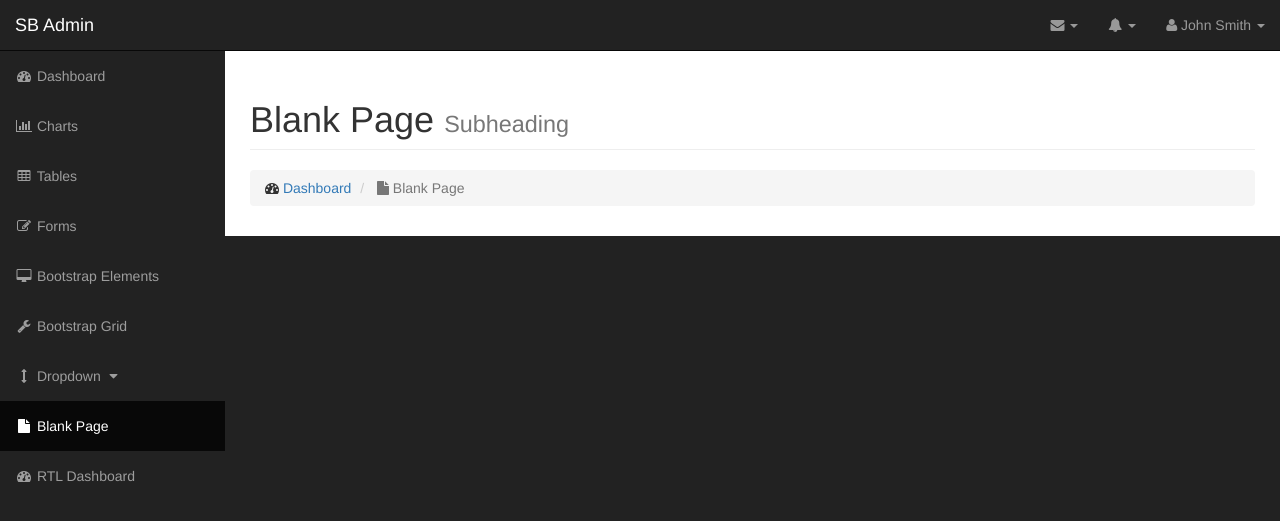
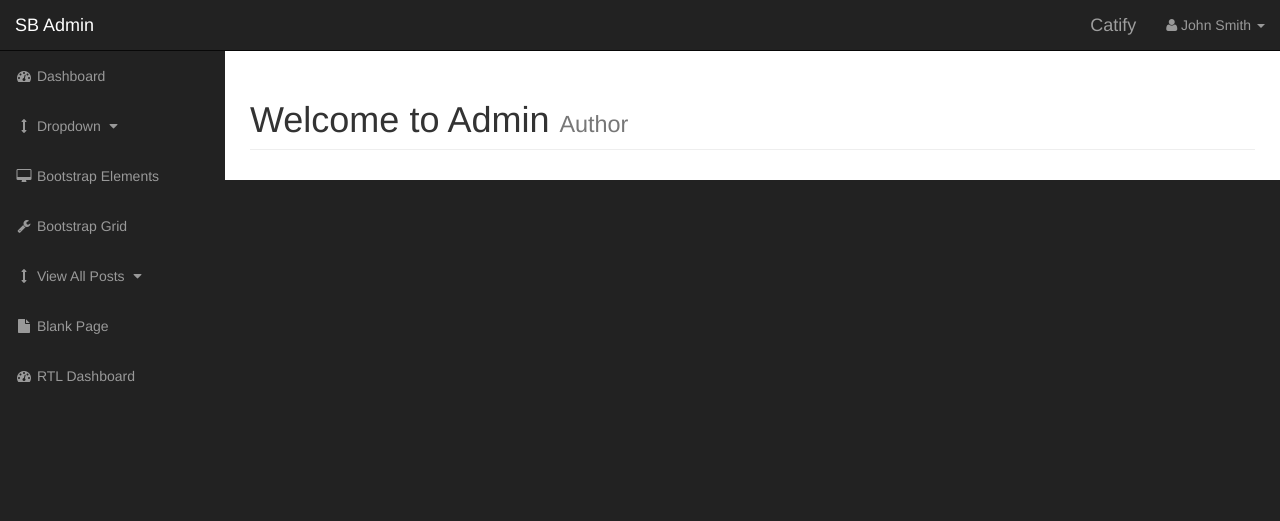
Before and after one commit to shubhamgamey/CMS-PHP, a PHP site: page /admin in a window 1280 px wide. Shown: the top 521 px of the page. Run offline with PHP 8.4, Linux system fonts and the light colour scheme; grey boxes labelled with a size stand in for pictures from a placeholder-image service; some libraries are stand-ins or nearby versions.

Commit message:
- Admin Portal Improved

```diff
--- a/admin/css/sb-admin.css
+++ b/admin/css/sb-admin.css
@@ -147,6 +147,14 @@ ul.alert-dropdown {
     color: #999;
 }
 
+li>a{
+    color: #999;
+}
+
+li>a:hover {
+    color: #fff;
+}
+
 .side-nav>li>ul>li>a:hover {
     color: #fff;
 }
--- /dev/null
+++ b/admin/includes/adminHeader.php
@@ -0,0 +1,29 @@
+<head>
+    <meta charset="utf-8" />
+    <meta http-equiv="X-UA-Compatible" content="IE=edge" />
+    <meta name="viewport" content="width=device-width, initial-scale=1" />
+    <meta name="description" content="" />
+    <meta name="author" content="" />
+
+    <title>SB Admin - Bootstrap Admin Template</title>
+
+    <!-- Bootstrap Core CSS -->
+    <link href="css/bootstrap.min.css" rel="stylesheet" />
+
+    <!-- Custom CSS -->
+    <link href="css/sb-admin.css" rel="stylesheet" />
+
+    <!-- Custom Fonts -->
+    <link
+      href="font-awesome/css/font-awesome.min.css"
+      rel="stylesheet"
+      type="text/css"
+    />
+
+    <!-- HTML5 Shim and Respond.js IE8 support of HTML5 elements and media queries -->
+    <!-- WARNING: Respond.js doesn't work if you view the page via file:// -->
+    <!--[if lt IE 9]>
+      <script src="https://oss.maxcdn.com/libs/html5shiv/3.7.0/html5shiv.js"></script>
+      <script src="https://oss.maxcdn.com/libs/respond.js/1.4.2/respond.min.js"></script>
+    <![endif]-->
+  </head>
--- /dev/null
+++ b/admin/includes/adminNavigation.php
@@ -0,0 +1,34 @@
+<nav class="navbar navbar-inverse navbar-fixed-top" role="navigation">
+    <!-- Brand and toggle get grouped for better mobile display -->
+    <div class="navbar-header">
+        <button type="button" class="navbar-toggle" data-toggle="collapse" data-target=".navbar-ex1-collapse">
+            <span class="sr-only">Toggle navigation</span>
+            <span class="icon-bar"></span>
+            <span class="icon-bar"></span>
+            <span class="icon-bar"></span>
+        </button>
+        <a class="navbar-brand" href="index.html">SB Admin</a>
+    </div>
+    <!-- Top Menu Items -->
+    <ul class="nav navbar-right top-nav">
+        <li>
+            <a class="navbar-brand" href="../">Catify</a>
+        </li>
+        <li class="dropdown">
+            <a href="#" class="dropdown-toggle" data-toggle="dropdown"><i class="fa fa-user"></i> John Smith <b class="caret"></b></a>
+            <ul class="dropdown-menu">
+                <li>
+                    <a href="#"><i class="fa fa-fw fa-user"></i> Profile</a>
+                </li>
+
+                <li class="divider"></li>
+                <li>
+                    <a href="#"><i class="fa fa-fw fa-power-off"></i> Log Out</a>
+                </li>
+            </ul>
+        </li>
+    </ul>
+    <!-- Sidebar Menu Items - These collapse to the responsive navigation menu on small screens -->
+
+    <!-- /.navbar-collapse -->
+</nav>
--- /dev/null
+++ b/admin/includes/adminSidebar.php
@@ -0,0 +1,43 @@
+<div class="collapse navbar-collapse navbar-ex1-collapse">
+    <ul class="nav navbar-nav side-nav">
+        <li>
+            <a href="index.html"><i class="fa fa-fw fa-dashboard"></i> Dashboard</a>
+        </li>
+        <li>
+            <a href="javascript:;" data-toggle="collapse" data-target="#demo"><i class="fa fa-fw fa-arrows-v"></i> Dropdown
+                <i class="fa fa-fw fa-caret-down"></i></a>
+            <ul id="demo" class="collapse">
+                <li>
+                    <a href="#">Dropdown Item</a>
+                </li>
+                <li>
+                    <a href="#">Dropdown Item</a>
+                </li>
+            </ul>
+        </li>
+        <li>
+            <a href="bootstrap-elements.html"><i class="fa fa-fw fa-desktop"></i> Bootstrap Elements</a>
+        </li>
+        <li>
+            <a href="bootstrap-grid.html"><i class="fa fa-fw fa-wrench"></i> Bootstrap Grid</a>
+        </li>
+        <li>
+            <a href="javascript:;" data-toggle="collapse" data-target="#posts_dropdown"><i class="fa fa-fw fa-arrows-v"></i> View All Posts
+                <i class="fa fa-fw fa-caret-down"></i></a>
+            <ul id="posts_dropdown" class="collapse">
+                <li>
+                    <a href="#">Dropdown Item</a>
+                </li>
+                <li>
+                    <a href="#">Dropdown Item</a>
+                </li>
+            </ul>
+        </li>
+        <li class="active">
+            <a href="blank-page.html"><i class="fa fa-fw fa-file"></i> Blank Page</a>
+        </li>
+        <li>
+            <a href="index-rtl.html"><i class="fa fa-fw fa-dashboard"></i> RTL Dashboard</a>
+        </li>
+    </ul>
+</div>
--- a/admin/index.html
+++ /dev/null
@@ -1,235 +0,0 @@
-<!DOCTYPE html>
-<html lang="en">
-
-<head>
-
-    <meta charset="utf-8">
-    <meta http-equiv="X-UA-Compatible" content="IE=edge">
-    <meta name="viewport" content="width=device-width, initial-scale=1">
-    <meta name="description" content="">
-    <meta name="author" content="">
-
-    <title>SB Admin - Bootstrap Admin Template</title>
-
-    <!-- Bootstrap Core CSS -->
-    <link href="css/bootstrap.min.css" rel="stylesheet">
-
-    <!-- Custom CSS -->
-    <link href="css/sb-admin.css" rel="stylesheet">
-
-    <!-- Custom Fonts -->
-    <link href="font-awesome/css/font-awesome.min.css" rel="stylesheet" type="text/css">
-
-    <!-- HTML5 Shim and Respond.js IE8 support of HTML5 elements and media queries -->
-    <!-- WARNING: Respond.js doesn't work if you view the page via file:// -->
-    <!--[if lt IE 9]>
-        <script src="https://oss.maxcdn.com/libs/html5shiv/3.7.0/html5shiv.js"></script>
-        <script src="https://oss.maxcdn.com/libs/respond.js/1.4.2/respond.min.js"></script>
-    <![endif]-->
-
-</head>
-
-<body>
-
-    <div id="wrapper">
-
-        <!-- Navigation -->
-        <nav class="navbar navbar-inverse navbar-fixed-top" role="navigation">
-            <!-- Brand and toggle get grouped for better mobile display -->
-            <div class="navbar-header">
-                <button type="button" class="navbar-toggle" data-toggle="collapse" data-target=".navbar-ex1-collapse">
-                    <span class="sr-only">Toggle navigation</span>
-                    <span class="icon-bar"></span>
-                    <span class="icon-bar"></span>
-                    <span class="icon-bar"></span>
-                </button>
-                <a class="navbar-brand" href="index.html">SB Admin</a>
-            </div>
-            <!-- Top Menu Items -->
-            <ul class="nav navbar-right top-nav">
-                <li class="dropdown">
-                    <a href="#" class="dropdown-toggle" data-toggle="dropdown"><i class="fa fa-envelope"></i> <b class="caret"></b></a>
-                    <ul class="dropdown-menu message-dropdown">
-                        <li class="message-preview">
-                            <a href="#">
-                                <div class="media">
-                                    <span class="pull-left">
-                                        <img class="media-object" src="http://placehold.it/50x50" alt="">
-                                    </span>
-                                    <div class="media-body">
-                                        <h5 class="media-heading">
-                                            <strong>John Smith</strong>
-                                        </h5>
-                                        <p class="small text-muted"><i class="fa fa-clock-o"></i> Yesterday at 4:32 PM</p>
-                                        <p>Lorem ipsum dolor sit amet, consectetur...</p>
-                                    </div>
-                                </div>
-                            </a>
-                        </li>
-                        <li class="message-preview">
-                            <a href="#">
-                                <div class="media">
-                                    <span class="pull-left">
-                                        <img class="media-object" src="http://placehold.it/50x50" alt="">
-                                    </span>
-                                    <div class="media-body">
-                                        <h5 class="media-heading">
-                                            <strong>John Smith</strong>
-                                        </h5>
-                                        <p class="small text-muted"><i class="fa fa-clock-o"></i> Yesterday at 4:32 PM</p>
-                                        <p>Lorem ipsum dolor sit amet, consectetur...</p>
-                                    </div>
-                                </div>
-                            </a>
-                        </li>
-                        <li class="message-preview">
-                            <a href="#">
-                                <div class="media">
-                                    <span class="pull-left">
-                                        <img class="media-object" src="http://placehold.it/50x50" alt="">
-                                    </span>
-                                    <div class="media-body">
-                                        <h5 class="media-heading">
-                                            <strong>John Smith</strong>
-                                        </h5>
-                                        <p class="small text-muted"><i class="fa fa-clock-o"></i> Yesterday at 4:32 PM</p>
-                                        <p>Lorem ipsum dolor sit amet, consectetur...</p>
-                                    </div>
-                                </div>
-                            </a>
-                        </li>
-                        <li class="message-footer">
-                            <a href="#">Read All New Messages</a>
-                        </li>
-                    </ul>
-                </li>
-                <li class="dropdown">
-                    <a href="#" class="dropdown-toggle" data-toggle="dropdown"><i class="fa fa-bell"></i> <b class="caret"></b></a>
-                    <ul class="dropdown-menu alert-dropdown">
-                        <li>
-                            <a href="#">Alert Name <span class="label label-default">Alert Badge</span></a>
-                        </li>
-                        <li>
-                            <a href="#">Alert Name <span class="label label-primary">Alert Badge</span></a>
-                        </li>
-                        <li>
-                            <a href="#">Alert Name <span class="label label-success">Alert Badge</span></a>
-                        </li>
-                        <li>
-                            <a href="#">Alert Name <span class="label label-info">Alert Badge</span></a>
-                        </li>
-                        <li>
-                            <a href="#">Alert Name <span class="label label-warning">Alert Badge</span></a>
-                        </li>
-                        <li>
-                            <a href="#">Alert Name <span class="label label-danger">Alert Badge</span></a>
-                        </li>
-                        <li class="divider"></li>
-                        <li>
-                            <a href="#">View All</a>
-                        </li>
-                    </ul>
-                </li>
-                <li class="dropdown">
-                    <a href="#" class="dropdown-toggle" data-toggle="dropdown"><i class="fa fa-user"></i> John Smith <b class="caret"></b></a>
-                    <ul class="dropdown-menu">
-                        <li>
-                            <a href="#"><i class="fa fa-fw fa-user"></i> Profile</a>
-                        </li>
-                        <li>
-                            <a href="#"><i class="fa fa-fw fa-envelope"></i> Inbox</a>
-                        </li>
-                        <li>
-                            <a href="#"><i class="fa fa-fw fa-gear"></i> Settings</a>
-                        </li>
-                        <li class="divider"></li>
-                        <li>
-                            <a href="#"><i class="fa fa-fw fa-power-off"></i> Log Out</a>
-                        </li>
-                    </ul>
-                </li>
-            </ul>
-            <!-- Sidebar Menu Items - These collapse to the responsive navigation menu on small screens -->
-            <div class="collapse navbar-collapse navbar-ex1-collapse">
-                <ul class="nav navbar-nav side-nav">
-                    <li>
-                        <a href="index.html"><i class="fa fa-fw fa-dashboard"></i> Dashboard</a>
-                    </li>
-                    <li>
-                        <a href="charts.html"><i class="fa fa-fw fa-bar-chart-o"></i> Charts</a>
-                    </li>
-                    <li>
-                        <a href="tables.html"><i class="fa fa-fw fa-table"></i> Tables</a>
-                    </li>
-                    <li>
-                        <a href="forms.html"><i class="fa fa-fw fa-edit"></i> Forms</a>
-                    </li>
-                    <li>
-                        <a href="bootstrap-elements.html"><i class="fa fa-fw fa-desktop"></i> Bootstrap Elements</a>
-                    </li>
-                    <li>
-                        <a href="bootstrap-grid.html"><i class="fa fa-fw fa-wrench"></i> Bootstrap Grid</a>
-                    </li>
-                    <li>
-                        <a href="javascript:;" data-toggle="collapse" data-target="#demo"><i class="fa fa-fw fa-arrows-v"></i> Dropdown <i class="fa fa-fw fa-caret-down"></i></a>
-                        <ul id="demo" class="collapse">
-                            <li>
-                                <a href="#">Dropdown Item</a>
-                            </li>
-                            <li>
-                                <a href="#">Dropdown Item</a>
-                            </li>
-                        </ul>
-                    </li>
-                    <li class="active">
-                        <a href="blank-page.html"><i class="fa fa-fw fa-file"></i> Blank Page</a>
-                    </li>
-                    <li>
-                        <a href="index-rtl.html"><i class="fa fa-fw fa-dashboard"></i> RTL Dashboard</a>
-                    </li>
-                </ul>
-            </div>
-            <!-- /.navbar-collapse -->
-        </nav>
-
-        <div id="page-wrapper">
-
-            <div class="container-fluid">
-
-                <!-- Page Heading -->
-                <div class="row">
-                    <div class="col-lg-12">
-                        <h1 class="page-header">
-                            Blank Page
-                            <small>Subheading</small>
-                        </h1>
-                        <ol class="breadcrumb">
-                            <li>
-                                <i class="fa fa-dashboard"></i>  <a href="index.html">Dashboard</a>
-                            </li>
-                            <li class="active">
-                                <i class="fa fa-file"></i> Blank Page
-                            </li>
-                        </ol>
-                    </div>
-                </div>
-                <!-- /.row -->
-
-            </div>
-            <!-- /.container-fluid -->
-
-        </div>
-        <!-- /#page-wrapper -->
-
-    </div>
-    <!-- /#wrapper -->
-
-    <!-- jQuery -->
-    <script src="js/jquery.js"></script>
-
-    <!-- Bootstrap Core JavaScript -->
-    <script src="js/bootstrap.min.js"></script>
-
-</body>
-
-</html>
--- /dev/null
+++ b/admin/index.php
@@ -0,0 +1,49 @@
+<!DOCTYPE html>
+<html lang="en">
+<?php
+include 'includes/adminHeader.php'
+?>
+
+<body>
+  <div id="wrapper">
+    <!-- Navigation -->
+    <?php
+    include 'includes/adminNavigation.php';
+    include 'includes/adminSidebar.php';
+
+    ?>
+
+    <div id="page-wrapper">
+      <div class="container-fluid">
+        <!-- Page Heading -->
+        <div class="row">
+          <div class="col-lg-12">
+            <h1 class="page-header">
+              Welcome to Admin
+              <small>Author</small>
+            </h1>
+            <!-- <ol class="breadcrumb">
+              <li>
+                <i class="fa fa-dashboard"></i>
+                <a href="index.html">Dashboard</a>
+              </li>
+              <li class="active"><i class="fa fa-file"></i> Blank Page</li>
+            </ol> -->
+          </div>
+        </div>
+        <!-- /.row -->
+      </div>
+      <!-- /.container-fluid -->
+    </div>
+    <!-- /#page-wrapper -->
+  </div>
+  <!-- /#wrapper -->
+
+  <!-- jQuery -->
+  <script src="js/jquery.js"></script>
+
+  <!-- Bootstrap Core JavaScript -->
+  <script src="js/bootstrap.min.js"></script>
+</body>
+
+</html>
--- a/includes/navigation.php
+++ b/includes/navigation.php
@@ -11,7 +11,7 @@ include 'includes/db.php'
                 <span class="icon-bar"></span>
                 <span class="icon-bar"></span>
             </button>
-            <a class="navbar-brand" href="/demo/cms">Catify</a>
+            <a class="navbar-brand" href="./">Catify</a>
         </div>
         <div class="collapse navbar-collapse" id="bs-example-navbar-collapse-1">
             <ul class="nav navbar-nav">
```
